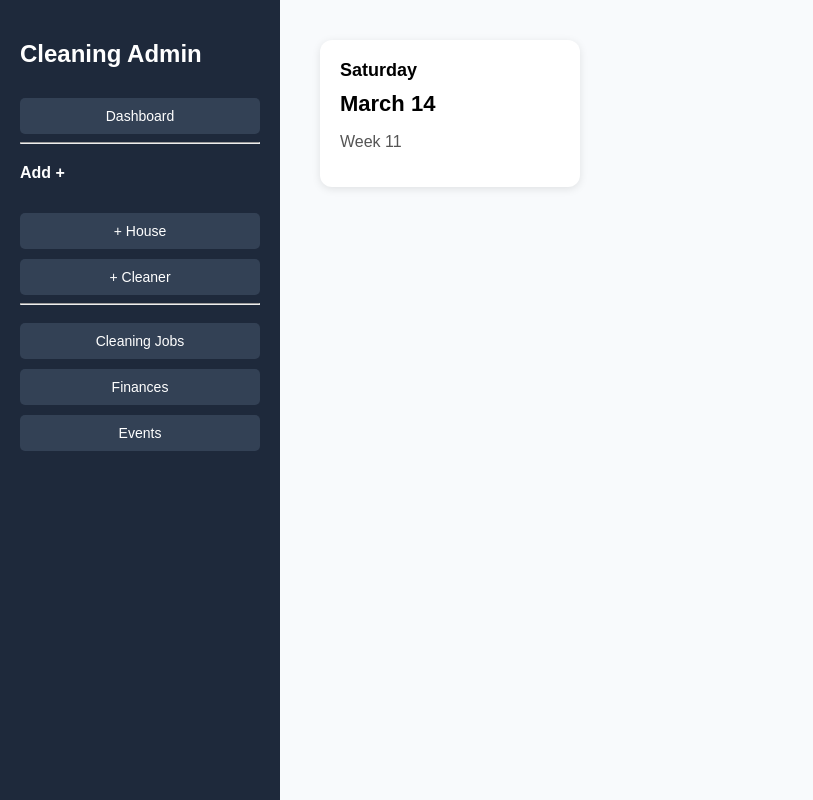
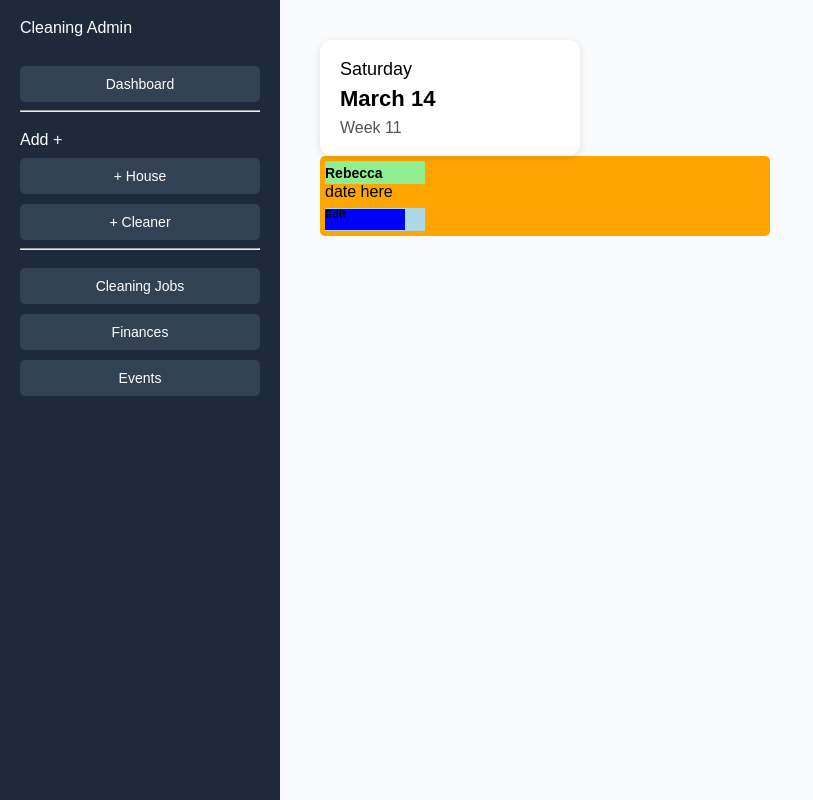
Before and after one commit to emersonscheffer/cleancontrol, a React (Vite) app: page / in a window 1280 px wide. Shown: the whole page, without its empty margins (0-813 px from the left). Built offline with nearby package versions, Linux system fonts and the light colour scheme; no server answers; the database is empty.

Commit message:
add reset css

```diff
--- a/src/App.jsx
+++ b/src/App.jsx
@@ -10,6 +10,8 @@
 import Events from "./pages/Events";
 
 import HouseDetails from "./pages/HouseDetails";
+
+import "./assets/css/reset.css"
 
 import "./style.css";
 
--- a/src/assets/css/EventItem.css
+++ b/src/assets/css/EventItem.css
@@ -114,3 +114,7 @@
 .btn-red:hover {
   background: #dc2626;
 }
+
+
+/*
+///////////////////////////////// */
--- /dev/null
+++ b/src/assets/css/reset.css
@@ -0,0 +1,124 @@
+html,
+body,
+div,
+span,
+applet,
+object,
+iframe,
+h1,
+h2,
+h3,
+h4,
+h5,
+h6,
+p,
+blockquote,
+pre,
+a,
+abbr,
+acronym,
+address,
+big,
+cite,
+code,
+del,
+dfn,
+em,
+img,
+ins,
+kbd,
+q,
+s,
+samp,
+small,
+strike,
+strong,
+sub,
+sup,
+tt,
+var,
+b,
+u,
+i,
+center,
+dl,
+dt,
+dd,
+ol,
+ul,
+li,
+fieldset,
+form,
+label,
+legend,
+table,
+caption,
+tbody,
+tfoot,
+thead,
+tr,
+th,
+td,
+article,
+aside,
+canvas,
+details,
+embed,
+figure,
+figcaption,
+footer,
+header,
+hgroup,
+menu,
+nav,
+output,
+ruby,
+section,
+summary,
+time,
+mark,
+audio,
+video {
+  margin: 0;
+  padding: 0;
+  border: 0;
+  font-size: 100%;
+  font: inherit;
+  vertical-align: baseline;
+}
+/* HTML5 display-role reset for older browsers */
+article,
+aside,
+details,
+figcaption,
+figure,
+footer,
+header,
+hgroup,
+menu,
+nav,
+section {
+  display: block;
+}
+body {
+  line-height: 1;
+}
+ol,
+ul {
+  list-style: none;
+}
+blockquote,
+q {
+  quotes: none;
+}
+blockquote:before,
+blockquote:after,
+q:before,
+q:after {
+  content: "";
+  content: none;
+}
+table {
+  border-collapse: collapse;
+  border-spacing: 0;
+}
--- a/src/components/Dashboard.jsx
+++ b/src/components/Dashboard.jsx
@@ -14,6 +14,73 @@
         <DateWidget />
       </div>
 
+      <div
+        style={{
+          width: "450px",
+          height: "80px",
+          backgroundColor: "orange",
+          borderRadius: "5px",
+          display: "grid",
+          gridTemplate: `
+              ". ......... . . " 5px
+              ". house-name . ." 1fr
+              ". event-date . ." 1fr
+              ". edit-btn . ." 1fr
+              " . ......... . . " 5px
+              / 5px 100px 1fr 5px
+          `,
+        }}
+      >
+        <div
+          style={{
+            gridArea: "house-name",
+            backgroundColor: "lightgreen",
+            fontSize: "14px",
+            fontWeight: "bold",
+            alignSelf: "center",
+            // justifySelf:"center"
+            width: "100%",
+            height: "100%",
+            display: "grid",
+          }}
+        >
+          <h1 style={{ alignSelf: "center" }}>Rebecca</h1>
+        </div>
+
+        <div style={{ gridArea: "event-date" }}>date here</div>
+
+        {/* ///
+        /// Edit Button ///
+        /// */}
+
+        <div
+          style={{
+            gridArea: "edit-btn",
+            fontSize: "11px",
+            fontWeight: "bold",
+            width: "100%",
+            height: "100%",
+            display: "grid",
+            backgroundColor: "lightblue",
+          }}
+        >
+          <div
+            style={{
+              alignSelf: "center",
+              width: "80%",
+              height: "90%",
+              backgroundColor: "blue",
+            }}
+          >
+            Edit
+          </div>
+        </div>
+      </div>
+
+      {/* <div style={{ gridArea: "" }}>
+
+      </div> */}
+
       {/* <RevenueChart />
 
       <div style={{ marginTop: "40px" }}>
--- a/src/pages/Events.jsx
+++ b/src/pages/Events.jsx
@@ -2,19 +2,17 @@
 import EventItem from "../components/EventItem";
 
 import AddEventModal from "../components/AddEventModal";
-
 
 import {
   getEvents,
   addEvent,
   updateEvent,
   deleteEvent,
-  subscribeToEvents
+  subscribeToEvents,
 } from "../services/database";
 
 const Events = () => {
   const [events, setEvents] = useState([]);
-
 
   const [isModalOpen, setIsModalOpen] = useState(false);
 
@@ -103,8 +101,19 @@
     <div style={{ padding: "20px" }}>
       <h1>Events</h1>
 
-    <div style={{ width:"450px", height:"80px", backgroundColor:"orange", borderRadius:"5px"}}></div>
+      <div
+        style={{
+          width: "450px",
+          height: "80px",
+          backgroundColor: "orange",
+          borderRadius: "5px",
+          display:"grid"
+        }}
+      >
 
+
+
+      </div>
 
       <button onClick={() => setIsModalOpen(true)}>Add Event</button>
 
@@ -122,14 +131,11 @@
         ))
       )}
 
-
       <AddEventModal
         isOpen={isModalOpen}
         onClose={() => setIsModalOpen(false)}
         onSave={handleSaveEvent}
       />
-
-
     </div>
   );
 };
```
Lines whose indentation alone changed are shown as unchanged.
